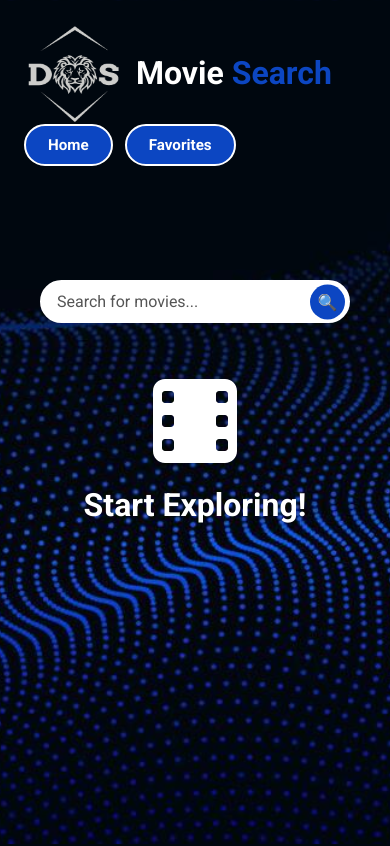
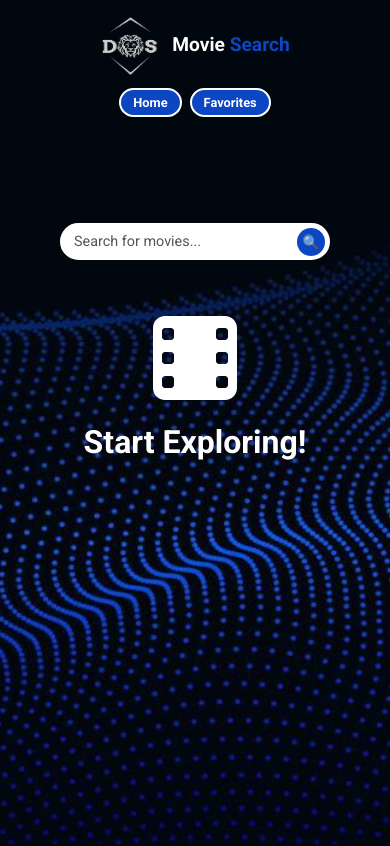
Before and after one commit to dspeckman76/movie-search-react, a React (Create React App) app: page / in a window 390 px wide. Shown: the top 846 px of the page. Built offline with nearby package versions, Linux system fonts and the light colour scheme.

Commit message:
Update css and add responsive rules

```diff
--- a/src/components/Header/Header.css
+++ b/src/components/Header/Header.css
@@ -6,6 +6,7 @@
   flex-wrap: wrap;
 }
 
+/* Logo */
 .logo {
   display: flex;
   align-items: center;
@@ -28,6 +29,7 @@
   color: #0c46c2;
 }
 
+/* Navigation */
 .nav-links {
   display: flex;
   align-items: center;
@@ -60,3 +62,74 @@
   background: #42e7ef;
   color: #fff;
 }
+
+/* =========================
+   RESPONSIVE LAYOUT
+========================= */
+
+/* Tablet */
+@media (max-width: 1024px) {
+  .header__row {
+    padding: 16px 20px;
+  }
+
+  .logo__img {
+    width: 80px;
+    height: 80px;
+  }
+
+  .title p {
+    font-size: 1.6rem;
+  }
+
+  .nav__btn {
+    padding: 8px 16px;
+    font-size: 0.9rem;
+  }
+}
+
+/* Mobile */
+@media (max-width: 768px) {
+  .header__row {
+    flex-direction: column;
+    gap: 12px;
+  }
+
+  .nav-links {
+    width: 100%;
+    justify-content: center;
+    flex-wrap: wrap;
+    gap: 8px;
+  }
+
+  .logo__img {
+    width: 70px;
+    height: 70px;
+  }
+
+  .title p {
+    font-size: 1.4rem;
+  }
+
+  .nav__btn {
+    padding: 6px 14px;
+    font-size: 0.85rem;
+  }
+}
+
+/* Small mobile */
+@media (max-width: 480px) {
+  .logo__img {
+    width: 60px;
+    height: 60px;
+  }
+
+  .title p {
+    font-size: 1.2rem;
+  }
+
+  .nav__btn {
+    padding: 5px 12px;
+    font-size: 0.8rem;
+  }
+}
--- a/src/components/SearchBar/SearchBar.css
+++ b/src/components/SearchBar/SearchBar.css
@@ -119,10 +119,6 @@
   background-color: #0799ed;
 }
 
-/* =========================
-   LEGACY SEARCH BUTTON
-   (safe to keep)
-========================= */
 
 .search__btn {
   flex-shrink: 0;
@@ -141,3 +137,63 @@
 .search__btn:hover {
   background-color: #0799ed;
 }
+
+
+/* =========================
+   RESPONSIVE LAYOUT
+========================= */
+
+/* Tablet */
+@media (max-width: 1024px) {
+  .search-bar {
+    gap: 8px;
+  }
+
+  .search-bar input {
+    font-size: 0.95rem;
+  }
+
+  .search-bar .search-btn {
+    width: 32px;
+    height: 32px;
+    font-size: 0.9rem;
+  }
+}
+
+/* Mobile */
+@media (max-width: 768px) {
+  .search-bar {
+    flex-direction: column;
+    align-items: stretch;
+    gap: 10px;
+  }
+
+  .back-btn {
+    align-self: flex-start;
+    padding: 8px 18px;
+    font-size: 0.85rem;
+  }
+
+  .search-bar input {
+    width: 100%;
+  }
+}
+
+/* Small mobile */
+@media (max-width: 480px) {
+  .back-btn {
+    padding: 6px 14px;
+    font-size: 0.8rem;
+  }
+
+  .search-bar input {
+    padding: 8px 40px 8px 12px;
+    font-size: 0.9rem;
+  }
+
+  .search-bar .search-btn {
+    width: 28px;
+    height: 28px;
+    font-size: 0.85rem;
+  }
+}
--- /dev/null
+++ b/src/components/SkeletonCard/SkeletonCard.css
@@ -0,0 +1,90 @@
+/* Shared skeleton styling */
+
+/* Movie Card Skeleton */
+.movie__card.skeleton {
+  background: #2c2c2c;
+  border-radius: 8px;
+  padding: 15px;
+  flex: 1 1 calc(25% - 20px);
+  min-width: 180px;
+  max-width: 250px;
+  display: flex;
+  flex-direction: column;
+  align-items: center;
+  gap: 8px;
+}
+
+/* Skeleton poster and lines */
+.skeleton__poster {
+  width: 100%;
+  height: 280px;
+  border-radius: 6px;
+  position: relative;
+  overflow: hidden;
+  background-color: #444;
+}
+
+.skeleton__title {
+  width: 80%;
+  height: 16px;
+  border-radius: 4px;
+  background-color: #444;
+}
+
+.skeleton__year {
+  width: 50%;
+  height: 14px;
+  border-radius: 4px;
+  background-color: #444;
+}
+
+/* Movie Details Skeleton */
+.skeleton__top {
+  display: flex;
+  flex-wrap: wrap;
+  gap: 20px;
+  justify-content: center;
+  background-color: #1c1c1c;
+  border-radius: 10px;
+  padding: 20px;
+}
+
+.skeleton__info {
+  flex: 1;
+  display: flex;
+  flex-direction: column;
+  gap: 12px;
+  min-width: 200px;
+}
+
+.skeleton__line {
+  height: 16px;
+  border-radius: 4px;
+  background-color: #444;
+  width: 100%;
+  position: relative;
+  overflow: hidden;
+}
+
+/* Shimmer effect (shared) */
+.shimmer {
+  position: relative;
+  overflow: hidden;
+  background-color: #444;
+}
+
+.shimmer::after {
+  content: "";
+  position: absolute;
+  top: 0;
+  left: -150px;
+  width: 150px;
+  height: 100%;
+  background: linear-gradient(90deg, transparent, rgba(255,255,255,0.2), transparent);
+  animation: shimmer 1.5s infinite;
+}
+
+@keyframes shimmer {
+  0% { left: -150px; }
+  100% { left: 100%; }
+}
--- /dev/null
+++ b/src/components/SkeletonCard/SkeletonCard.jsx
@@ -0,0 +1,37 @@
+import React from "react";
+import "./SkeletonCard.css";
+
+/**
+ * SkeletonCard component
+ * Props:
+ * - type: "movie" | "details" (controls layout)
+ * - lines: number of skeleton lines for details
+ */
+function SkeletonCard({ type = "movie", lines = 3 }) {
+  if (type === "movie") {
+    return (
+      <div className="movie__card skeleton">
+        <div className="skeleton__poster shimmer" />
+        <div className="skeleton__title shimmer" />
+        <div className="skeleton__year shimmer" />
+      </div>
+    );
+  }
+
+  if (type === "details") {
+    return (
+      <div className="skeleton__top">
+        <div className="skeleton__poster shimmer"></div>
+        <div className="skeleton__info">
+          {Array.from({ length: lines }).map((_, idx) => (
+            <div key={idx} className="skeleton__line shimmer"></div>
+          ))}
+        </div>
+      </div>
+    );
+  }
+
+  return null;
+}
+
+export default SkeletonCard;
--- a/src/pages/Favorites/Favorites.css
+++ b/src/pages/Favorites/Favorites.css
@@ -17,25 +17,20 @@
   line-height: 1.6;
 }
 
-/* -------------------------------
-   Controls (Back + Sort)
----------------------------------*/
 .favorites__controls {
   display: flex;
-  justify-content: center; /* center horizontally */
+  justify-content: center;
   align-items: center;
-  gap: 12px; /* slightly closer together */
+  gap: 12px;
   margin-bottom: 30px;
 }
 
-/* Make SortFilter inline with Back button */
 .favorites__controls .sortfilter {
-  width: auto;           /* shrink to fit content */
-  margin: 0;             /* remove extra margin */
-  display: inline-block;   /* inline-flex aligns with back button */
+  width: auto;
+  margin: 0;
+  display: inline-block;
   vertical-align: middle;
 }
-
 
 .back-btn {
   background-color: #0c46c2;
@@ -59,7 +54,6 @@
   transform: scale(1.1);
 }
 
-/* Movie cards grid container */
 .results__container {
   display: flex;
   flex-wrap: wrap;
@@ -68,7 +62,6 @@
   justify-content: center;
 }
 
-/* Loading spinner above skeletons */
 .loading-state {
   text-align: center;
   font-size: 1.5rem;
@@ -76,57 +69,43 @@
   margin: 20px 0;
 }
 
-/* Skeleton cards for favorites */
-.movie__card.skeleton {
-  background: #2c2c2c;
-  border-radius: 8px;
-  padding: 15px;
-  flex: 1 1 calc(25% - 20px);
-  min-width: 180px;
-  max-width: 250px;
-  display: flex;
+/* =========================
+   RESPONSIVE LAYOUT
+========================= */
+
+/* Tablet */
+@media (max-width: 1024px) {
+  .results__container {
+    gap: 16px;
+  }
+
+  .movie__card {
+    flex: 1 1 calc(33.333% - 16px); /* 3 cards per row */
+  }
+
+  .favorites__controls {
     flex-direction: column;
-  align-items: center;
     gap: 8px;
   }
-
-/* Shimmer animation */
-.shimmer {
-  position: relative;
-  overflow: hidden;
-  background-color: #444;
 }
 
-.shimmer::after {
-  content: "";
-  position: absolute;
-  top: 0;
-  left: -150px;
-  width: 150px;
-  height: 100%;
-  background: linear-gradient(90deg, transparent, rgba(255,255,255,0.2), transparent);
-  animation: shimmer 1.5s infinite;
+/* Mobile */
+@media (max-width: 768px) {
+  .results__container {
+    gap: 12px;
+    padding: 10px;
   }
 
-@keyframes shimmer {
-  0% { left: -150px; }
-  100% { left: 100%; }
+  .movie__card {
+    flex: 1 1 calc(50% - 12px); /* 2 cards per row */
+    min-width: 140px;
+  }
 }
 
-.skeleton__poster {
-  width: 100%;
-  height: 280px;
-  border-radius: 6px;
+/* Small mobile */
+@media (max-width: 480px) {
+  .movie__card {
+    flex: 1 1 100%; /* 1 card per row */
+    min-width: auto;
   }
-
-.skeleton__title {
-  width: 80%;
-  height: 16px;
-  border-radius: 4px;
 }
-
-.skeleton__year {
-  width: 50%;
-  height: 14px;
-  border-radius: 4px;
-}
--- a/src/pages/Favorites/Favorites.jsx
+++ b/src/pages/Favorites/Favorites.jsx
@@ -1,9 +1,9 @@
-// src/pages/Favorites/Favorites.jsx
 import React, { useContext, useState, useEffect } from "react";
 import { FavoritesContext } from "../../App";
 import { useNavigate, useLocation } from "react-router-dom";
 import MovieCard from "../../components/MovieCard/MovieCard";
 import SortFilter from "../../components/SortFilter/SortFilter";
+import SkeletonCard from "../../components/SkeletonCard/SkeletonCard";
 import "./Favorites.css";
 
 function Favorites() {
@@ -42,8 +42,6 @@ function Favorites() {
     setFilteredFavorites(sorted);
   };
 
-  const skeletonCards = Array.from({ length: 6 });
-
   return (
     <div className="favorites__wrapper">
       {/* Back + Sort centered */}
@@ -71,13 +69,7 @@ function Favorites() {
 
       <div className="results__container">
         {loading
-          ? skeletonCards.map((_, idx) => (
-              <div key={idx} className="movie__card skeleton">
-                <div className="skeleton__poster shimmer" />
-                <div className="skeleton__title shimmer" />
-                <div className="skeleton__year shimmer" />
-              </div>
-            ))
+          ? Array.from({ length: 6 }).map((_, idx) => <SkeletonCard key={idx} />)
           : filteredFavorites.map((movie) => <MovieCard key={movie.imdbID} movie={movie} />)}
       </div>
     </div>
--- a/src/pages/Home/Home.css
+++ b/src/pages/Home/Home.css
@@ -1,7 +1,6 @@
 .home__wrapper {
   width: 100%;
   min-height: 100vh;
-  /* background removed: inherits from .app__wrapper */
 }
 
 .home__search-center {
@@ -32,7 +31,6 @@
   text-align: center;
 }
 
-/* Movie cards container */
 .results__container {
   display: flex;
   flex-wrap: wrap;
@@ -41,9 +39,11 @@
   justify-content: center;
 }
 
-/* -------------------------------
-   Loading spinner
----------------------------------*/
+.home__sort-center {
+  margin: 20px 0;
+}
+
+/* Loading state */
 .loading-state {
   text-align: center;
   font-size: 1.5rem;
@@ -55,59 +55,56 @@
   gap: 12px;
 }
 
-/* -------------------------------
-   Skeleton cards
----------------------------------*/
-.movie__card.skeleton {
-  background: #2c2c2c;
-  border-radius: 8px;
-  padding: 15px;
-  flex: 1 1 calc(25% - 20px);
-  min-width: 180px;
-  max-width: 250px;
-  display: flex;
-  flex-direction: column;
-  align-items: center;
-  gap: 8px;
+/* =========================
+   RESPONSIVE LAYOUT
+========================= */
+
+/* Tablet */
+@media (max-width: 1024px) {
+  .results__container {
+    gap: 16px;
   }
 
-/* Shimmer animation */
-.shimmer {
-  position: relative;
-  overflow: hidden;
-  background-color: #444;
+  .movie__card {
+    flex: 1 1 calc(33.333% - 16px); /* 3 cards per row */
   }
 
-.shimmer::after {
-  content: "";
-  position: absolute;
-  top: 0;
-  left: -150px;
-  width: 150px;
-  height: 100%;
-  background: linear-gradient(90deg, transparent, rgba(255,255,255,0.2), transparent);
-  animation: shimmer 1.5s infinite;
+  .home__top,
+  .home__search-center {
+    padding: 20px;
   }
 
-@keyframes shimmer {
-  0% { left: -150px; }
-  100% { left: 100%; }
+  .home__sort-center {
+    width: 100%;
+  }
 }
 
-.skeleton__poster {
-  width: 100%;
-  height: 280px;
-  border-radius: 6px;
+/* Mobile */
+@media (max-width: 768px) {
+  .results__container {
+    gap: 12px;
+    padding: 10px;
   }
 
-.skeleton__title {
-  width: 80%;
-  height: 16px;
-  border-radius: 4px;
+  .movie__card {
+    flex: 1 1 calc(50% - 12px); /* 2 cards per row */
+    min-width: 140px;
   }
 
-.skeleton__year {
-  width: 50%;
-  height: 14px;
-  border-radius: 4px;
+  .home__search-center {
+    margin: 20px 0;
   }
+
+  .home__sort-center {
+    flex-direction: column;
+    gap: 10px;
+  }
+}
+
+/* Small mobile */
+@media (max-width: 480px) {
+  .movie__card {
+    flex: 1 1 100%; /* 1 card per row */
+    min-width: auto;
+  }
+}
--- a/src/pages/Home/Home.jsx
+++ b/src/pages/Home/Home.jsx
@@ -1,9 +1,9 @@
-// src/pages/Home/Home.jsx
 import React, { useEffect, useState } from "react";
 import { useLocation } from "react-router-dom";
 import MovieCard from "../../components/MovieCard/MovieCard";
 import SearchBar from "../../components/SearchBar/SearchBar";
 import SortFilter from "../../components/SortFilter/SortFilter";
+import SkeletonCard from "../../components/SkeletonCard/SkeletonCard";
 import "./Home.css";
 
 import { FontAwesomeIcon } from "@fortawesome/react-fontawesome";
@@ -30,8 +30,6 @@ function Home({ movies, searchPerformed, onSearch, loading }) {
     );
     setFilteredMovies(sorted);
   };
-
-  const skeletonCards = Array.from({ length: 6 });
 
   return (
     <div className="home__wrapper">
@@ -65,13 +63,7 @@ function Home({ movies, searchPerformed, onSearch, loading }) {
 
       <div className="results__container">
         {loading
-          ? skeletonCards.map((_, idx) => (
-              <div key={idx} className="movie__card skeleton">
-                <div className="skeleton__poster shimmer" />
-                <div className="skeleton__title shimmer" />
-                <div className="skeleton__year shimmer" />
-              </div>
-            ))
+          ? Array.from({ length: 6 }).map((_, idx) => <SkeletonCard key={idx} />)
           : filteredMovies.map((movie) => <MovieCard key={movie.imdbID} movie={movie} />)}
       </div>
     </div>
```
Also changed, not shown: src/components/MovieCard/MovieCard.css (+13 -0 lines), src/components/SortFilter/SortFilter.css (+52 -0 lines), src/pages/MovieDetails/MovieDetails.css (+71 -7 lines), src/pages/MovieDetails/MovieDetails.jsx (+3 -15 lines). Lines whose indentation alone changed are shown as unchanged.
